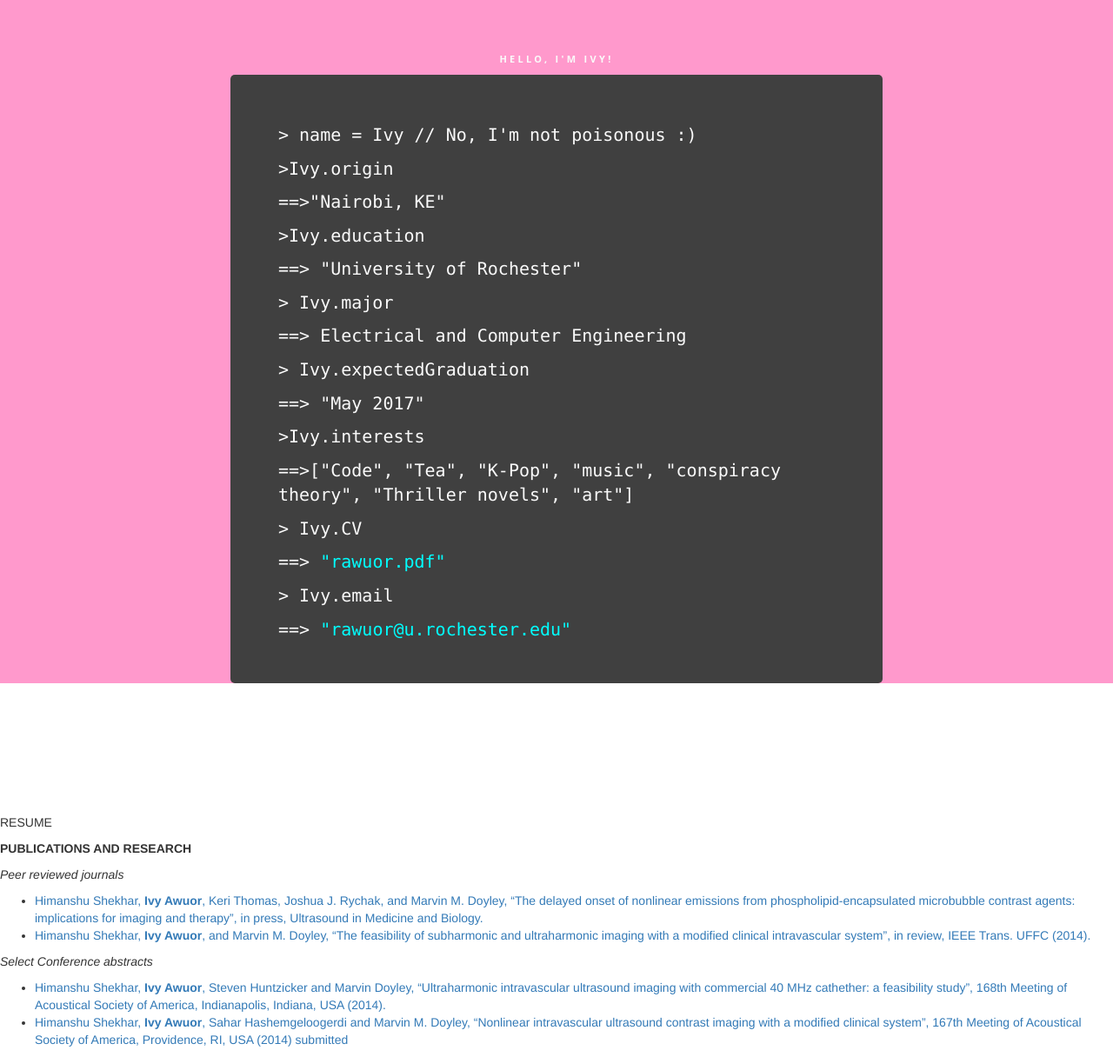
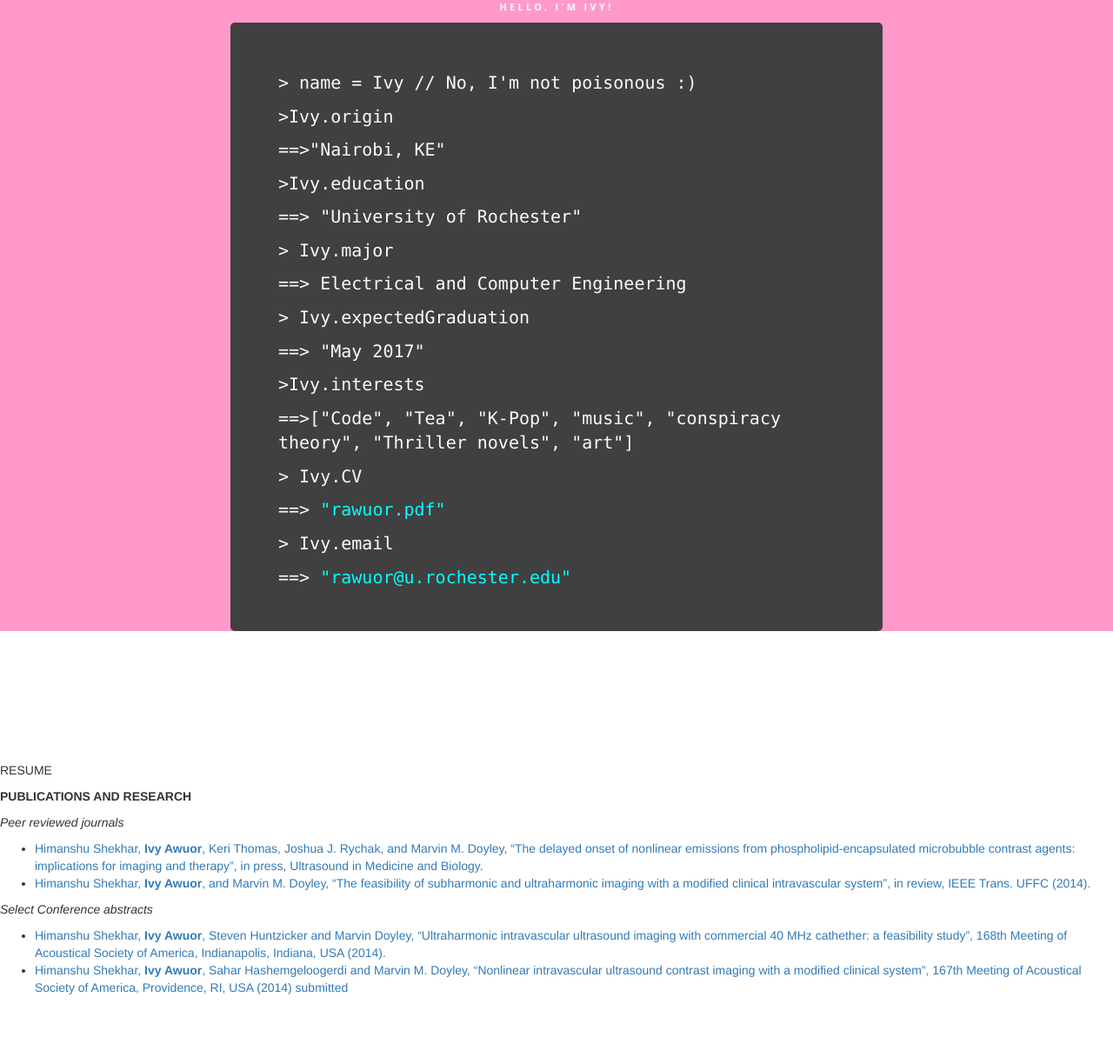
Before and after one commit to rawuor/rawuor.github.io, a Jekyll site: the page index.html, which Jekyll copies as it is, in a window 1280 px wide. Shown: the part 486-1702 px from the top of the page at 87% size. Built offline with Jekyll 4.4.1, drawn with Linux system fonts in a browser that asks for light colours; nearby versions of some CDN libraries; after the commit the page ends 1642 px from its top, so only the background shows below that.

Commit message:
Update default.css

```diff
--- a/css/default.css
+++ b/css/default.css
@@ -12,9 +12,9 @@
   width:800px;
 }*/
 
-#about_wrapper {
+/*#about_wrapper {*/
   /*text-align:center;*/
-  padding-top:60px;
+  /*padding-top:60px;*/
   /*font-family: 'Open Sans', 'Sans Serif';
   letter-spacing:0.3em;
   font-weight:700;
@@ -22,10 +22,10 @@
   font-size:11px;
   text-transform:uppercase;*/
   /*width:50%;*/
-  min-width:800px;
-  width:100%;
-  background-color:#ff99cc;
-}
+ /* min-width:800px;*/
+  /*width:100%;*/
+  /*background-color:#ff99cc;
+}*/
 
 .about p{
   text-transform:uppercase;
```
